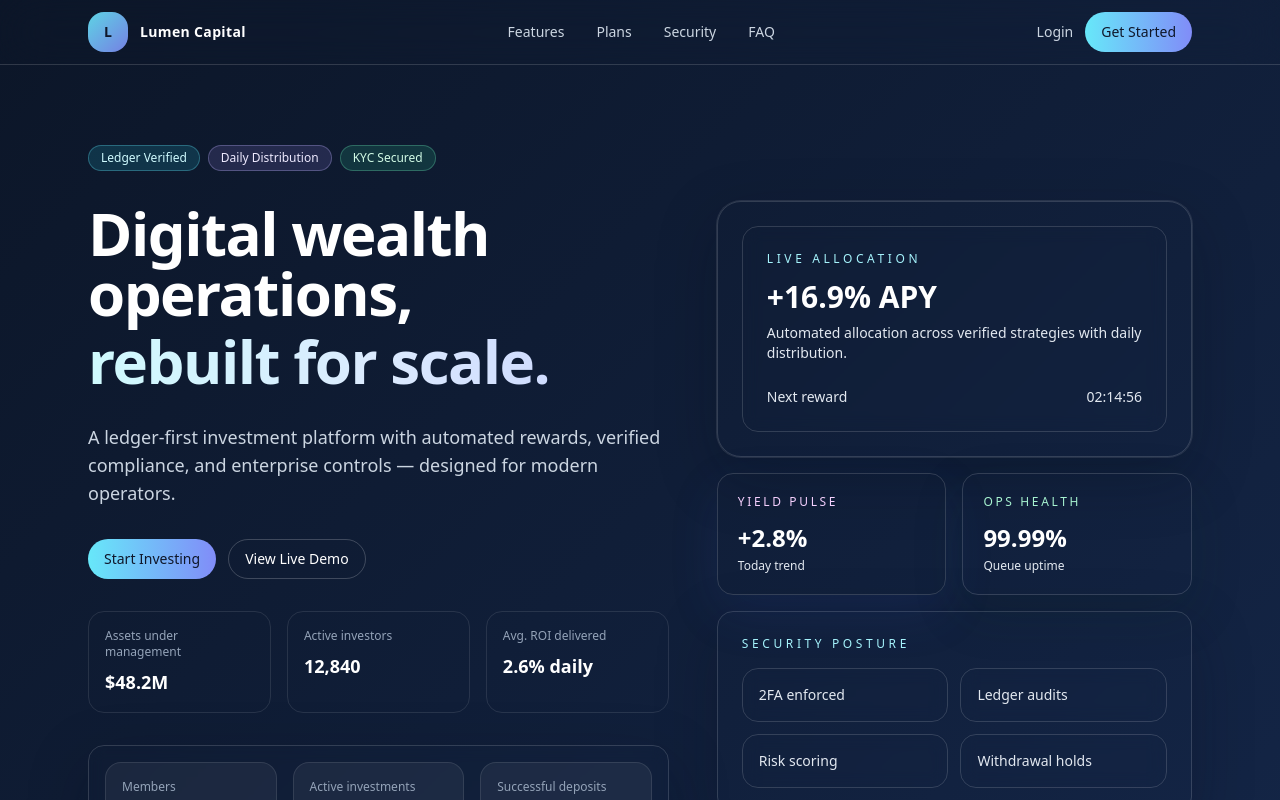
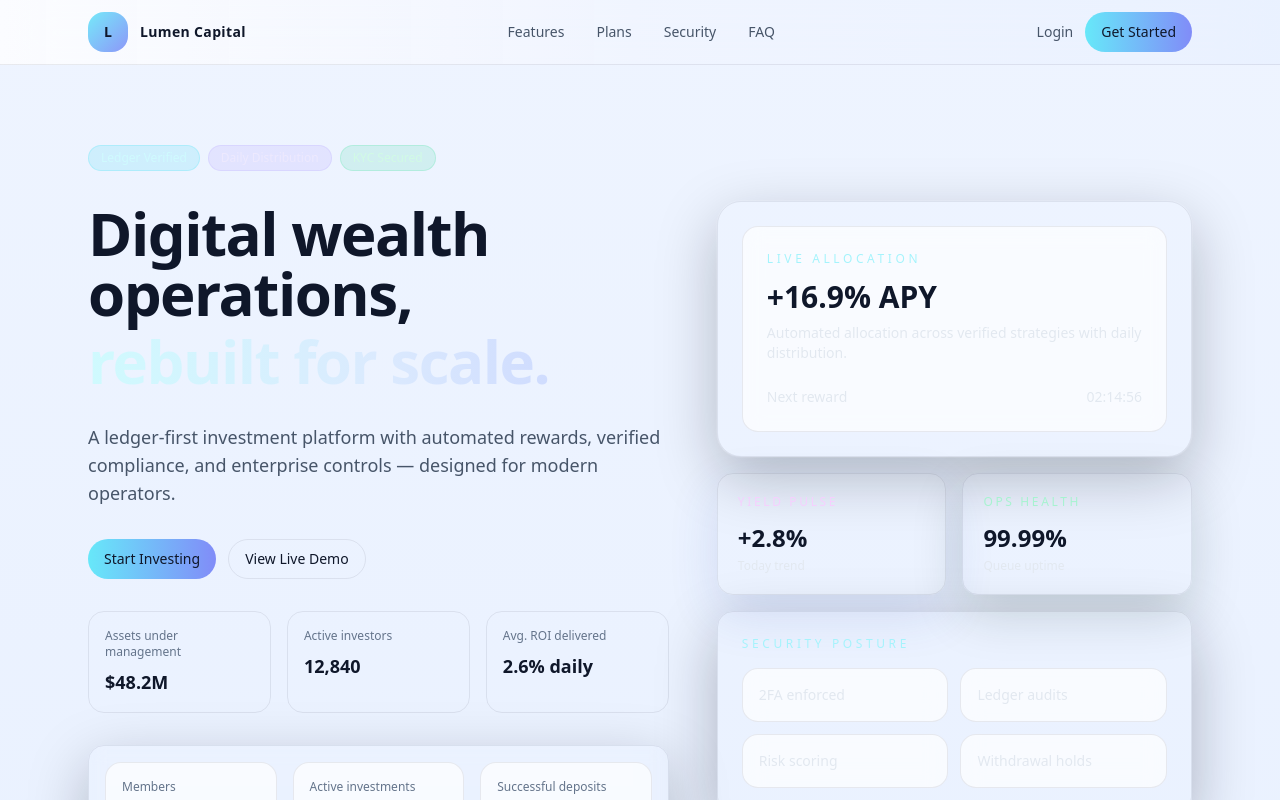
Before and after one commit to arnobmahmud123/Atlas-Console, a Next.js app: page / in a window 1280 px wide. Shown: the top 800 px of the page. Built offline with nearby package versions, Linux system fonts and the light colour scheme; no server answers; the database is empty.

Commit message:
Switch homepage to true light glass theme

```diff
--- a/src/app/(public)/page.tsx
+++ b/src/app/(public)/page.tsx
@@ -50,32 +50,78 @@ const colorfulCardSkins = [
 export default function HomePage() {
   return (
     <ThemeShell>
-      <main className="min-h-screen bg-[linear-gradient(135deg,#0c1628_0%,#132444_35%,#1a3460_65%,#234377_100%)] text-white">
+      <main className="homepage-light min-h-screen bg-[linear-gradient(180deg,#eef4ff_0%,#e6efff_38%,#dce8fb_100%)] text-slate-900">
+        <style>{`
+          .homepage-light {
+            color: #0f172a;
+          }
+          .homepage-light .text-white {
+            color: #0f172a !important;
+          }
+          .homepage-light .text-slate-300 {
+            color: #475569 !important;
+          }
+          .homepage-light .text-slate-400 {
+            color: #64748b !important;
+          }
+          .homepage-light .text-slate-500 {
+            color: #94a3b8 !important;
+          }
+          .homepage-light .border-white\\/5,
+          .homepage-light .border-white\\/10,
+          .homepage-light .border-white\\/15,
+          .homepage-light .border-white\\/20 {
+            border-color: rgba(15, 23, 42, 0.08) !important;
+          }
+          .homepage-light .bg-black\\/20,
+          .homepage-light .bg-black\\/30,
+          .homepage-light .bg-slate-900\\/35,
+          .homepage-light .bg-slate-900\\/45,
+          .homepage-light .bg-white\\/5,
+          .homepage-light .bg-white\\/8,
+          .homepage-light .bg-white\\/12,
+          .homepage-light .bg-white\\/14 {
+            background-color: rgba(255, 255, 255, 0.68) !important;
+            backdrop-filter: blur(10px);
+          }
+          .homepage-light footer {
+            background: rgba(255, 255, 255, 0.55) !important;
+          }
+          .homepage-light input {
+            color: #0f172a !important;
+          }
+          .homepage-light input::placeholder {
+            color: #64748b !important;
+          }
+          .homepage-light option {
+            color: #0f172a;
+          }
+        `}</style>
         <div className="pointer-events-none fixed inset-0 -z-10">
-          <div className="absolute left-1/2 top-[-110px] h-[840px] w-[840px] -translate-x-1/2 rounded-full bg-[radial-gradient(circle,_rgba(191,219,254,0.20),_rgba(129,140,248,0.10),_transparent_72%)]" />
-          <div className="absolute right-[-150px] top-[20px] h-[620px] w-[620px] rounded-full bg-[radial-gradient(circle,_rgba(125,211,252,0.18),_transparent_74%)]" />
-          <div className="absolute left-[-170px] bottom-[80px] h-[620px] w-[620px] rounded-full bg-[radial-gradient(circle,_rgba(196,181,253,0.14),_transparent_76%)]" />
-          <div className="absolute bottom-[-120px] right-[8%] h-[560px] w-[560px] rounded-full bg-[radial-gradient(circle,_rgba(186,230,253,0.14),_transparent_78%)]" />
-          <div className="absolute inset-0 bg-[radial-gradient(circle_at_50%_8%,rgba(255,255,255,0.12),transparent_38%)]" />
-          <div className="absolute inset-0 bg-[linear-gradient(to_right,rgba(255,255,255,0.03)_1px,transparent_1px),linear-gradient(to_bottom,rgba(255,255,255,0.03)_1px,transparent_1px)] bg-[size:48px_48px] [mask-image:radial-gradient(ellipse_at_center,black_35%,transparent_85%)]" />
+          <div className="absolute left-1/2 top-[-120px] h-[860px] w-[860px] -translate-x-1/2 rounded-full bg-[radial-gradient(circle,_rgba(147,197,253,0.28),_rgba(129,140,248,0.14),_transparent_70%)]" />
+          <div className="absolute right-[-150px] top-[10px] h-[620px] w-[620px] rounded-full bg-[radial-gradient(circle,_rgba(186,230,253,0.28),_transparent_74%)]" />
+          <div className="absolute left-[-170px] bottom-[80px] h-[620px] w-[620px] rounded-full bg-[radial-gradient(circle,_rgba(221,214,254,0.22),_transparent_76%)]" />
+          <div className="absolute bottom-[-120px] right-[8%] h-[560px] w-[560px] rounded-full bg-[radial-gradient(circle,_rgba(191,219,254,0.22),_transparent_78%)]" />
+          <div className="absolute inset-0 bg-[radial-gradient(circle_at_50%_6%,rgba(255,255,255,0.65),transparent_42%)]" />
+          <div className="absolute inset-0 bg-[linear-gradient(to_right,rgba(15,23,42,0.03)_1px,transparent_1px),linear-gradient(to_bottom,rgba(15,23,42,0.03)_1px,transparent_1px)] bg-[size:48px_48px] [mask-image:radial-gradient(ellipse_at_center,black_35%,transparent_85%)]" />
         </div>
 
-        <header className="sticky top-0 z-50 border-b border-white/15 bg-gradient-to-r from-[#132544]/88 via-[#18335d]/84 to-[#24497d]/84 backdrop-blur-xl">
+        <header className="sticky top-0 z-50 border-b border-white/15 bg-[linear-gradient(to_right,rgba(255,255,255,0.75),rgba(241,245,255,0.72),rgba(232,240,255,0.72))] backdrop-blur-xl">
           <div className="mx-auto flex h-16 max-w-6xl items-center justify-between px-6">
             <div className="flex items-center gap-3">
               <div className="flex h-10 w-10 items-center justify-center rounded-2xl bg-gradient-to-br from-cyan-300/90 to-indigo-400/90">
                 <span className="text-sm font-semibold text-slate-900">L</span>
               </div>
-              <span className="text-sm font-semibold tracking-wide">Lumen Capital</span>
+              <span className="text-sm font-semibold tracking-wide text-slate-900">Lumen Capital</span>
             </div>
-            <nav className="hidden items-center gap-8 text-sm text-slate-300 md:flex">
-              <a href="#features" className="hover:text-white">Features</a>
-              <a href="#plans" className="hover:text-white">Plans</a>
-              <a href="#security" className="hover:text-white">Security</a>
-              <a href="#faq" className="hover:text-white">FAQ</a>
+            <nav className="hidden items-center gap-8 text-sm text-slate-600 md:flex">
+              <a href="#features" className="hover:text-slate-900">Features</a>
+              <a href="#plans" className="hover:text-slate-900">Plans</a>
+              <a href="#security" className="hover:text-slate-900">Security</a>
+              <a href="#faq" className="hover:text-slate-900">FAQ</a>
             </nav>
             <div className="flex items-center gap-3">
-              <Link href="/login" className="text-sm text-slate-300 hover:text-white">Login</Link>
+              <Link href="/login" className="text-sm text-slate-600 hover:text-slate-900">Login</Link>
               <Button className="rounded-full bg-gradient-to-r from-cyan-300 to-indigo-400 text-slate-900 hover:opacity-90">
                 Get Started
               </Button>
```
